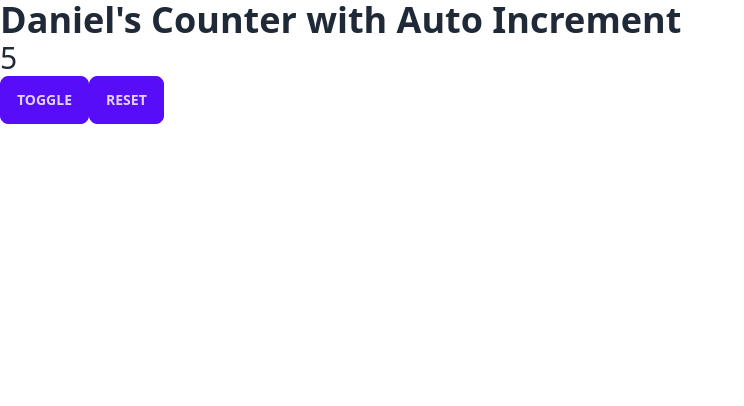
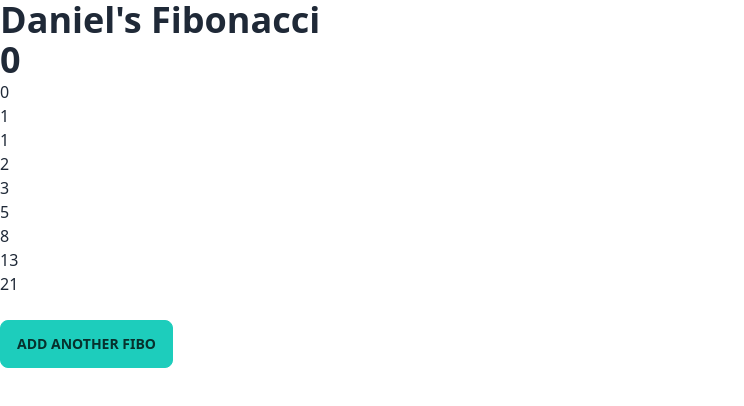
Before and after one commit to zjian107-su/Angular-Akasha1729, an Angular app: page / in a window 1280 px wide. Shown: the top 406 px of the page, without its empty margins (0-744 px from the left). Built offline with nearby package versions, Linux system fonts and the light colour scheme.

Commit message:
✨ update: complete exercise - fibo

```diff
--- a/src/app/app.component.html
+++ b/src/app/app.component.html
@@ -5,4 +5,5 @@
 <app-add-to-list></app-add-to-list> -->
 
 <!-- <app-counter></app-counter> -->
-<app-counter-auto-increment></app-counter-auto-increment>
+<!-- <app-counter-auto-increment></app-counter-auto-increment> -->
+<app-fibonacci></app-fibonacci>
--- a/src/app/app.module.ts
+++ b/src/app/app.module.ts
@@ -9,6 +9,7 @@ import { FormsModule } from '@angular/forms';
 import { AddToListComponent } from './components/add-to-list/add-to-list.component';
 import { CounterComponent } from './components/counter/counter.component';
 import { CounterAutoIncrementComponent } from './components/counter-auto-increment/counter-auto-increment.component';
+import { FibonacciComponent } from './components/fibonacci/fibonacci.component';
 
 @NgModule({
   declarations: [
@@ -18,6 +19,7 @@ import { CounterAutoIncrementComponent } from './components/counter-auto-increme
     AddToListComponent,
     CounterComponent,
     CounterAutoIncrementComponent,
+    FibonacciComponent,
   ],
   imports: [BrowserModule, AppRoutingModule, FormsModule],
   providers: [],
--- /dev/null
+++ b/src/app/components/fibonacci/fibonacci.component.html
@@ -0,0 +1,11 @@
+<h1> Daniel's Fibonacci</h1>
+
+<h1>{{fiboItem}}</h1>
+
+<div class="flex flex-row space-x-4" *ngFor="let item of fiboList">
+  <p> {{item}} </p>
+</div>
+
+<br />
+
+<button class="btn btn-accent" (click)="addFibo()">add another fibo</button>
--- /dev/null
+++ b/src/app/components/fibonacci/fibonacci.component.ts
@@ -0,0 +1,19 @@
+import { Component } from '@angular/core';
+
+@Component({
+  selector: 'app-fibonacci',
+  templateUrl: './fibonacci.component.html',
+  styleUrls: ['./fibonacci.component.css'],
+})
+export class FibonacciComponent {
+  fiboList: number[] = [0, 1, 1, 2, 3, 5, 8, 13, 21];
+  fiboItem: number = 0;
+
+  addFibo(): void {
+    console.log('addFibo');
+    this.fiboItem =
+      this.fiboList[this.fiboList.length - 1] +
+      this.fiboList[this.fiboList.length - 2];
+    this.fiboList.push(this.fiboItem);
+  }
+}
```
Also changed, not shown: src/app/components/fibonacci/fibonacci.component.css (added), 1 other file (tests, documents, lock files or other folders).
